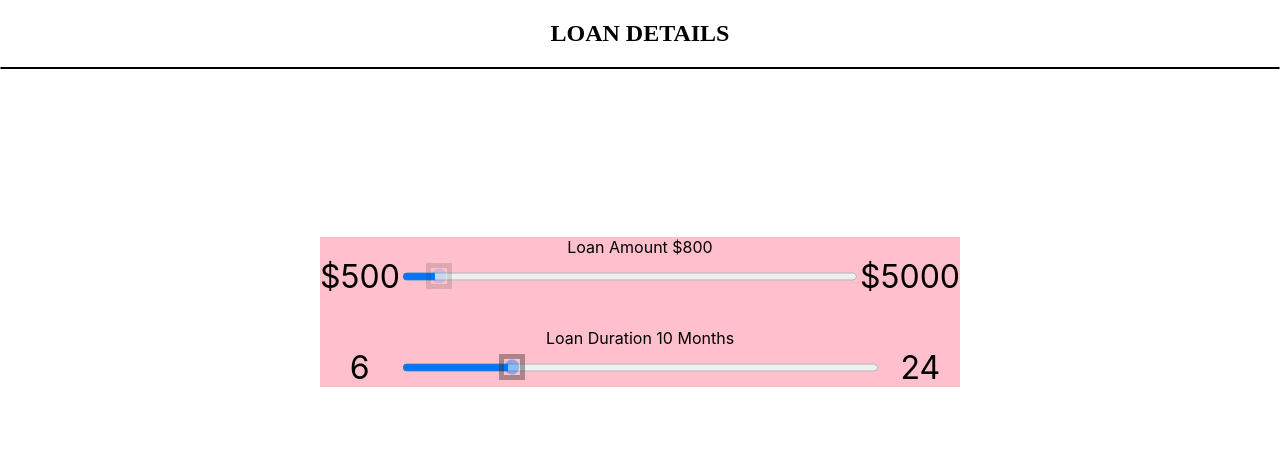
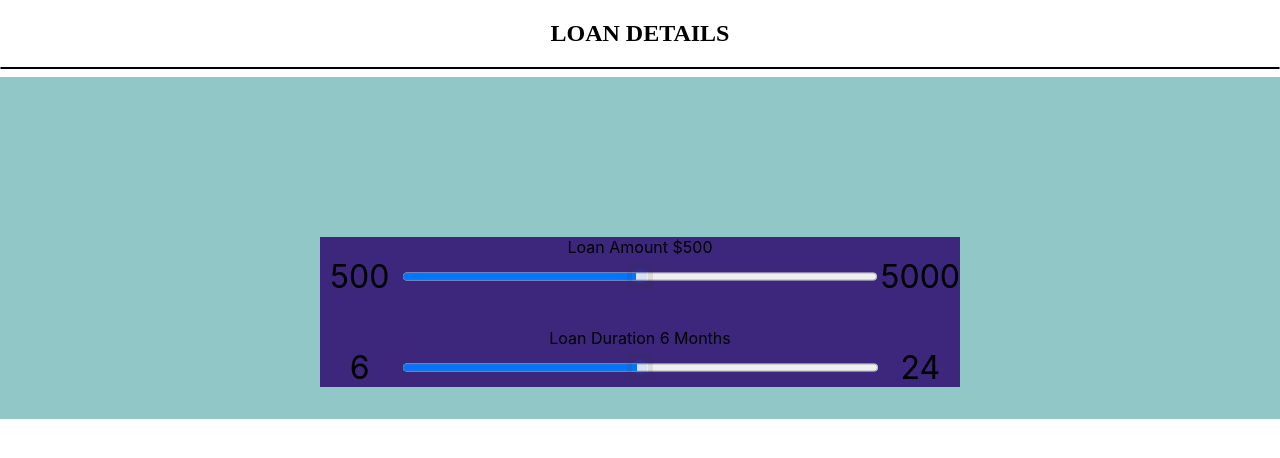
Before and after one commit to manjuprem12/SliderTask, a React (Create React App) app: page / in a window 1280 px wide. Shown: the top 458 px of the page. Built offline with nearby package versions, Linux system fonts and the light colour scheme.

Commit message:
slide component

```diff
--- a/src/App.css
+++ b/src/App.css
@@ -2,7 +2,7 @@
   text-align: center;
 }
 .body {
-  background-color:pink;
+  background-color:#3C277D;
 }
 .App-logo {
   animation: App-logo-spin infinite 20s linear;
--- a/src/App.js
+++ b/src/App.js
@@ -7,6 +7,7 @@ const Styles = styled.div `
   .App {
     display : flex;
     justify-content : center;
+    background-color: #92C7C7 ;
   }
   .wrapper {
     margin-top : 20vh;
--- a/src/components/Slider.js
+++ b/src/components/Slider.js
@@ -1,53 +1,12 @@
 import React from 'react'
-import styled from 'styled-components'
 import axios from 'axios'
+import Slide from './slide'
 
-
-const sliderThumbStyles = (props) => ( `
-    width : 25px;
-    height : 25px;
-    background : ${props.color} ;
-    cursor : pointer ;
-    outline: 5px solid #333;
-    opacity : ${props.opacity}
-    -webkit-transition : .2s;
-    transition : opacity .2s;
-`);
-const Styles = styled.div `
-    display: flex;
-    align-items : center;
-    color : #888;
-    margin-bottom : 2rem;
-
-    .value {
-        flex : 1;
-        font-size :2rem;
-        color: #000000;
-    }
-    .slider {
-        flex :6;
-        -webkit-appearence : none;
-        width :100%;
-        height : 15px;
-        border-radius: 5px;
-        background : #efefef;
-        outline : none;
-
-        &::-webkit-slider-thumb {
-            -webkit-appearence : none;
-            appearence : none;
-            ${props => sliderThumbStyles(props)}
-        }
-         &::-moz-range-thumb {
-            ${props => sliderThumbStyles(props)}
-        }
-    }
-`;
 
 export default class MySlider extends React.Component{
     state = {
-        amount : 800 ,
-        months : 10,
+        amount : 500 ,
+        months : 6,
         loan:{},
         isLoaded : false
 
@@ -55,12 +14,10 @@ export default class MySlider extends React.Component{
 
 
     handleAmountChange = (e) => {
-        console.log(e.target.value)
         e.persist()
         this.setState(() => ({ amount: e.target.value }))
     }
     handleMonthChange = (e) => {
-        console.log(e.target.value)
         e.persist()
         this.setState(() =>({
             months : e.target.value
@@ -71,14 +28,14 @@ export default class MySlider extends React.Component{
 
     fetchData = () => {
         console.log('make api call here')
-        axios.get(`https://ftl-frontend-test.herokuapp.com/interest?amount=${this.state.amount}&numMonths=${this.state.months}`)
+        axios.get(`https://ftl-frontend-test.herokuapp.com/interest?amount=${this.state.amount}&numMonths=
+        ${this.state.months}`)
 
             .then(response => {
-                console.log(response.data)
-                this.setState(() =>({ loan:response.data , isLoaded :true}))
+              this.setState(() =>({ loan:response.data , isLoaded :true}))
             })
             .catch(err => {
-                console.log(err)
+               alert(err)
             })
     }
 
@@ -87,23 +44,13 @@ export default class MySlider extends React.Component{
 
            <div className = "body">
 
+
+
                 <div className = "value" > Loan Amount ${this.state.amount}</div>
-                <Styles opacity = {this.state.amount >500 ? (this.state.amount /5000) : .1} color = {this.props.color}>
-                <div className = "value" >$500</div>
-                    <input type = "range" min = {500} max = {5000} value = {this.state.amount}
-                        className = "slider" onChange = {this.handleAmountChange} onClick={this.fetchData}/>
-                    <div className = "value" >$5000</div>
+                <Slide handle={this.handleAmountChange} min={500} max = {5000} fetchData={this.fetchData}/>
+                <div className = "value" >Loan Duration {this.state.months} Months</div>
+                <Slide handle={this.handleMonthChange} min = {6} max= {24} fetchData={this.fetchData} />
 
-                </Styles>
-
-                <div className = "value" >Loan Duration {this.state.months} Months</div>
-                <Styles opacity = {this.state.months > 6 ? (this.state.months /24) : .1}color = {this.props.color}>
-                <div className = "value" >6</div>
-                    <input type = "range"  min = {6} max = {24} value = {this.state.months}
-                        className = "slider" onChange = {this.handleMonthChange} onClick={this.fetchData} />
-                    <div className = "value" >24</div>
-
-                </Styles>
                 {this.state.isLoaded &&
                     <div>
                         <center>
--- /dev/null
+++ b/src/components/slide.js
@@ -0,0 +1,56 @@
+import React from 'react'
+import styled from 'styled-components'
+
+const sliderThumbStyles = (props) => ( `
+    width : 25px;
+    height : 25px;
+    background : ${props.color} ;
+    cursor : pointer ;
+    outline: 5px solid #333;
+    opacity : ${props.opacity}
+    -webkit-transition : .2s;
+    transition : opacity .2s;
+`);
+const Styles = styled.div `
+    display: flex;
+    align-items : center;
+    color : #888;
+    margin-bottom : 2rem;
+
+    .value {
+        flex : 1;
+        font-size :2rem;
+        color: #000000;
+    }
+    .slider {
+        flex :6;
+        -webkit-appearence : none;
+        width :100%;
+        height : 15px;
+        border-radius: 5px;
+        background : #efefef;
+        outline : none;
+
+        &::-webkit-slider-thumb {
+            -webkit-appearence : none;
+            appearence : none;
+            ${props => sliderThumbStyles(props)}
+        }
+         &::-moz-range-thumb {
+            ${props => sliderThumbStyles(props)}
+        }
+    }
+`;
+
+const slide = function(props){
+    return(
+        <Styles opacity = {0.1}color = {props.color}>
+                <div className = "value" >{props.min}</div>
+                    <input type = "range"  min = {props.min} max = {props.max} value = {props.months}
+                        className = "slider" onChange = {props.handle} onClick={props.fetchData} />
+                    <div className = "value" >{props.max}</div>
+
+                </Styles>
+    )
+}
+export default slide;
```
